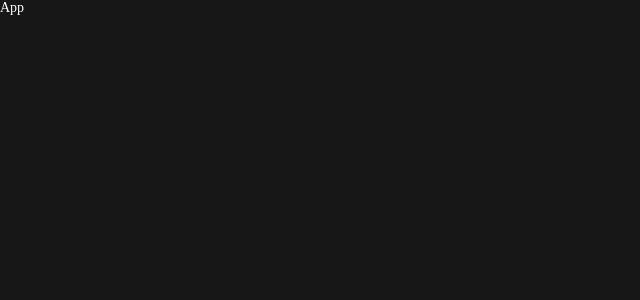
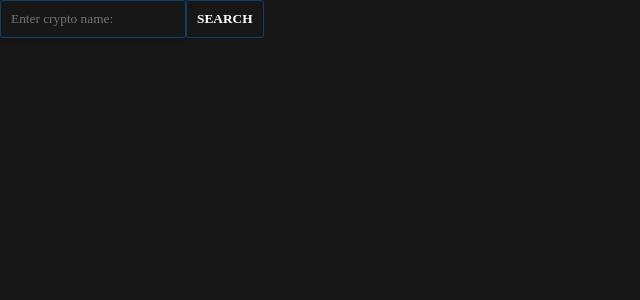
Before and after one commit to basizov/CryptoWatcher, a Vue app: page / in a window 1280 px wide. Shown: the top 300 px of the page, without its empty margins (0-640 px from the left). Built offline with nearby package versions, Linux system fonts and the light colour scheme.

Commit message:
Created search crypto component
Был создан элемент поиска крипто-валюты в массиве.

```diff
--- a/src/App.vue
+++ b/src/App.vue
@@ -1,10 +1,28 @@
-<template> App </template>
+<template>
+  <search-crypto @searchCrypto="searchCrypto" />
+</template>
 
 <script lang="ts">
 import { defineComponent } from 'vue';
+import SearchCrypto from './components/tag/SearchCrypto.vue';
 
 export default defineComponent({
+  components: { SearchCrypto },
   name: 'App',
+  data() {
+    const cryptos: string[] = ['Hello', 'World', '!'];
+
+    return {
+      cryptos
+    };
+  },
+  methods: {
+    searchCrypto(cryptoName: string) {
+      if (this.cryptos.includes(cryptoName)) {
+        alert('There is');
+      } else alert("There isn't");
+    }
+  }
 });
 </script>
 
--- a/src/_root.scss
+++ b/src/_root.scss
@@ -1,22 +1,36 @@
 $primary: hsl(0, 0%, 13%);
 $secondary: hsl(0, 0%, 7%);
-$black: hsl(0, 0%, 0%);
-$white: hsl(0, 0%, 100%);
-$classic: hsl(209, 75%, 24%);
 $success: hsl(118, 72%, 17%);
 $failure: hsl(0, 72%, 17%);
+$warning: hsl(39, 87%, 50%);
 $ground: hsl(0, 0%, 9%);
 
+$classic: hsl(209, 75%, 24%);
+$classic-07: hsla(209, 75%, 24%, 0.7);
+
+$black: hsl(0, 0%, 0%);
+$black-03: hsla(0, 0%, 0%, 0.3);
+
+
+$white: hsl(0, 0%, 100%);
 
 :root {
   --primary: #{$primary};
   --secondary: #{$secondary};
-  --black: #{$black};
-  --white: #{$white};
-  --classic: #{$classic};
   --success: #{$success};
   --failure: #{$failure};
+  --warning: #{$warning};
   --ground: #{$ground};
+
+  --classic: #{$classic};
+  --classic-07: #{$classic-07};
+
+  --black: #{$black};
+  --black-03: #{$black-03};
+
+
+  --white: #{$white};
+
   // --primary: rgb(122, 122, 122);
   // --secondary: rgb(185, 185, 185);
   // --ground: rgb(71, 71, 71);
--- /dev/null
+++ b/src/components/tag/SearchCrypto.vue
@@ -0,0 +1,31 @@
+<template>
+  <section class="search">
+    <the-input
+      v-model:modelValue="cryptoName"
+      placeholder="Enter crypto name:"
+      @keydown.enter="searchCrypto"
+    />
+    <the-button @click="searchCrypto">Search</the-button>
+  </section>
+</template>
+
+<script lang="ts">
+import { defineComponent } from 'vue';
+
+export default defineComponent({
+  name: 'SearchCrypto',
+  data() {
+    return {
+      cryptoName: ''
+    };
+  },
+  methods: {
+    searchCrypto() {
+      this.$emit('searchCrypto', this.cryptoName);
+      this.cryptoName = '';
+    }
+  }
+});
+</script>
+
+<style lang="scss" scoped></style>
--- /dev/null
+++ b/src/components/ui/TheButton.vue
@@ -0,0 +1,48 @@
+<template>
+  <button class="btn btn-base">
+    <slot></slot>
+  </button>
+</template>
+
+<script lang="ts">
+import { defineComponent } from 'vue';
+
+export default defineComponent({
+  name: 'TheButton'
+});
+</script>
+
+<style lang="scss" scoped>
+.btn {
+  outline: none;
+  cursor: pointer;
+  padding: 1rem;
+  font-weight: 700;
+  background-color: transparent;
+  border-radius: 0.3rem;
+  min-width: 7.5rem;
+  text-transform: uppercase;
+  transition: background-color 0.25s linear, opacity 0.25s linear;
+  &-base {
+    border: 0.1rem solid var(--classic);
+    &:hover {
+      background-color: var(--classic);
+    }
+  }
+  &-success {
+    border: 0.1rem solid var(--success);
+    &:hover {
+      background-color: var(--success);
+    }
+  }
+  &-failure {
+    border: 0.1rem solid var(--failure);
+    &:hover {
+      background-color: var(--failure);
+    }
+  }
+  &:active {
+    opacity: 0.9;
+  }
+}
+</style>
--- /dev/null
+++ b/src/components/ui/TheInput.vue
@@ -0,0 +1,39 @@
+<template>
+  <input type="text" class="input" :value="modelValue" @input="updateInput" />
+</template>
+
+<script lang="ts">
+import { defineComponent, PropType } from 'vue';
+
+export default defineComponent({
+  name: 'TheInput',
+  props: {
+    modelValue: {
+      type: String as PropType<string>,
+      required: true
+    }
+  },
+  methods: {
+    updateInput(event: InputEvent) {
+      this.$emit('update:modelValue', (event.target as HTMLInputElement).value);
+    }
+  }
+});
+</script>
+
+<style lang="scss" scoped>
+.input {
+  outline: none;
+  padding: 1rem;
+  background-color: transparent;
+  box-shadow: 0 0 0.5em var(--black-03);
+  border-radius: 0.3rem;
+  min-width: 7.5rem;
+  border: 0.1rem solid var(--classic);
+  transition: border-color 0.25s linear;
+  &:active,
+  &:focus {
+    border-color: var(--warning);
+  }
+}
+</style>
--- /dev/null
+++ b/src/components/ui/index.ts
@@ -0,0 +1,7 @@
+import TheInput from './TheInput.vue'
+import TheButton from './TheButton.vue'
+
+export default  [
+  TheInput,
+  TheButton
+];
--- a/src/main.ts
+++ b/src/main.ts
@@ -1,7 +1,12 @@
 import { createApp } from 'vue'
 import App from './App.vue'
+import uiComponents from './components/ui'
 
 const vueApplication = createApp(App);
 
+uiComponents.forEach((uiComponent) => {
+  vueApplication.component(uiComponent.name, uiComponent);
+})
+
 vueApplication
   .mount('#app')
```
Also changed, not shown: .prettierrc.js (added).
